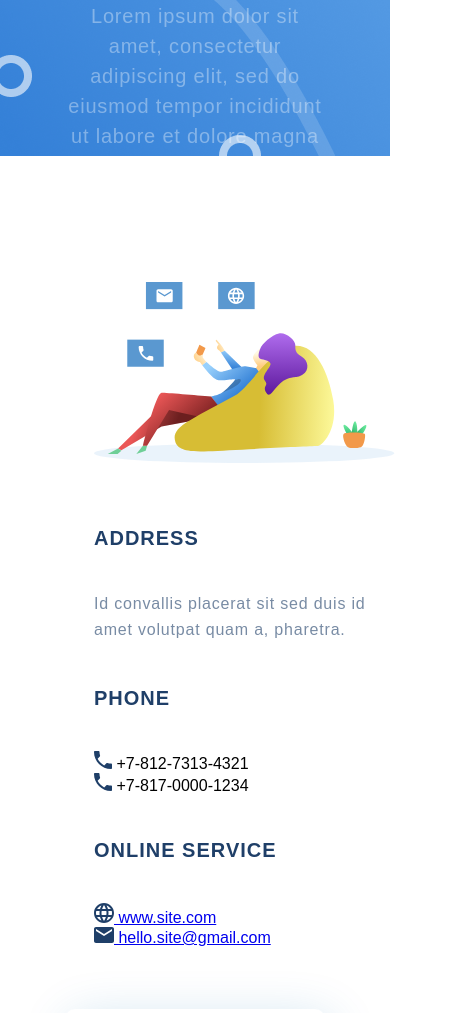
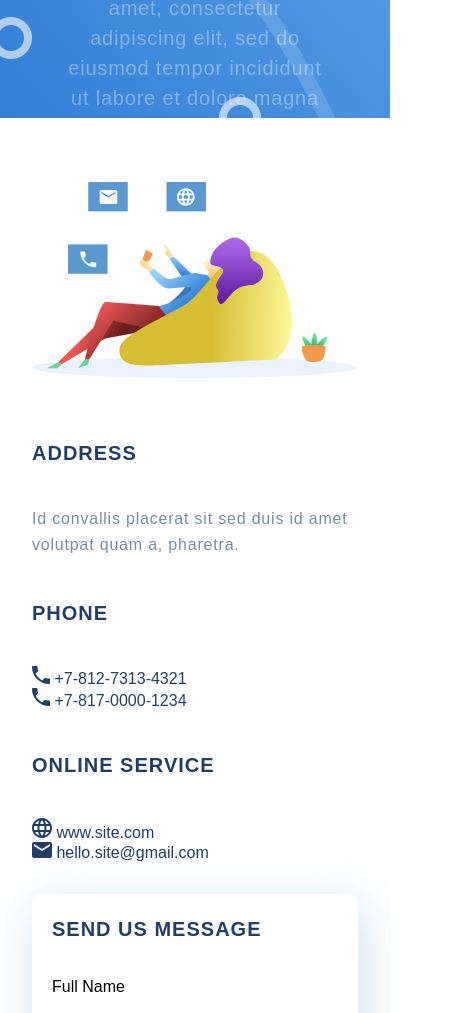
Before and after one commit to DmitrijMishin/lesson_3, a plain HTML site: page contacts.html in a window 390 px wide. Shown: the part 224-1237 px from the top of the page, 457 px wide, since content can reach past the window. Drawn offline with Linux system fonts and the light colour scheme.

Commit message:
fully adapted website

```diff
--- a/contacts.html
+++ b/contacts.html
@@ -30,7 +30,7 @@
         <div class="container">
             <div class="contact_content">
                 <div class="contacts-info">
-                    <img src="img/contacts-info.svg" alt="contacts-info-photo">
+                    <img src="img/contacts-info.svg" alt="contacts-info-photo" class="contacts-info-photo">
                     <h4 class="heading-mini heading-mini__adress">ADDRESS</h4>
                     <p class="text">Id convallis placerat sit sed duis id amet volutpat quam a, pharetra.</p>
                     <h4 class="heading-mini heading-mini__phone">PHONE</h4>
@@ -40,16 +40,17 @@
                     </ul>
                     <h4 class="heading-mini heading-mini__phone">ONLINE SERVICE</h4>
                     <ul>
-                        <li><a href="https://geekbrains.ru/" target="_blank"><img src="img/site.svg" alt="site">
+                        <li><a class="links" href="https://geekbrains.ru/" target="_blank"><img src="img/site.svg"
+                                    alt="site">
                                 www.site.com</a></li>
-                        <li><a href="mailto:hello.site@gmail.com"><img src="img/mail.svg" alt="mail">
+                        <li><a class="links" href="mailto:hello.site@gmail.com"><img src="img/mail.svg" alt="mail">
                                 hello.site@gmail.com</a></li>
                     </ul>
                 </div>
                 <div class="form">
                     <h4 class="heading-mini">SEND US MESSAGE</h4>
-                    Full Name <input type="text" placeholder="Your Name" class="field"><br>
-                    Email <input type="email" placeholder="Your Email" class="field"><br>
+                    Full Name <input type="text" placeholder="  Your Name" class="field"><br>
+                    Email <input type="email" placeholder="  Your Email" class="field"><br>
                     Message <textarea name="Message" id="Message" cols="30" rows="5" class="field"></textarea><br>
                     <button type="submit" class="send">submit</button>
                 </div>
--- a/style.css
+++ b/style.css
@@ -260,7 +260,6 @@ body{
     opacity: 0.6;
 }
 
-
 .text_project {
     width: 75%;
     margin: 32px auto 64px;
@@ -294,7 +293,6 @@ body{
     color: #FFFFFF;
     opacity: 0.4;
 }
-
 
 .heading-contacts {
     font-weight: 500;
@@ -343,7 +341,12 @@ hr {
 
 ul {
     list-style-type: none;
-    text-decoration: none;
+    color: #1F3F68;
+}
+
+.links {
+   text-decoration: none;
+   color: #1F3F68;
 }
 
 .field{
@@ -544,14 +547,29 @@ ul {
         margin-bottom: 16px;
     }
 
+    .contacts-header {
+        margin-top: 16px;
+    }
+
     .title2 {
     font-size: 24px;
     line-height: 28px;
     }
 
+    .contacts-info{
+        padding: 0;
+        width: 100%;
+    }
+
+    .contacts-info-photo {
+        width: 100%;
+    }
+
     .form {
-        width: 80%;
+        padding: 20px;
+        width: 100%;
         height: 514px;
+        margin-top: 32px;
     }
 
     .footer {
```
